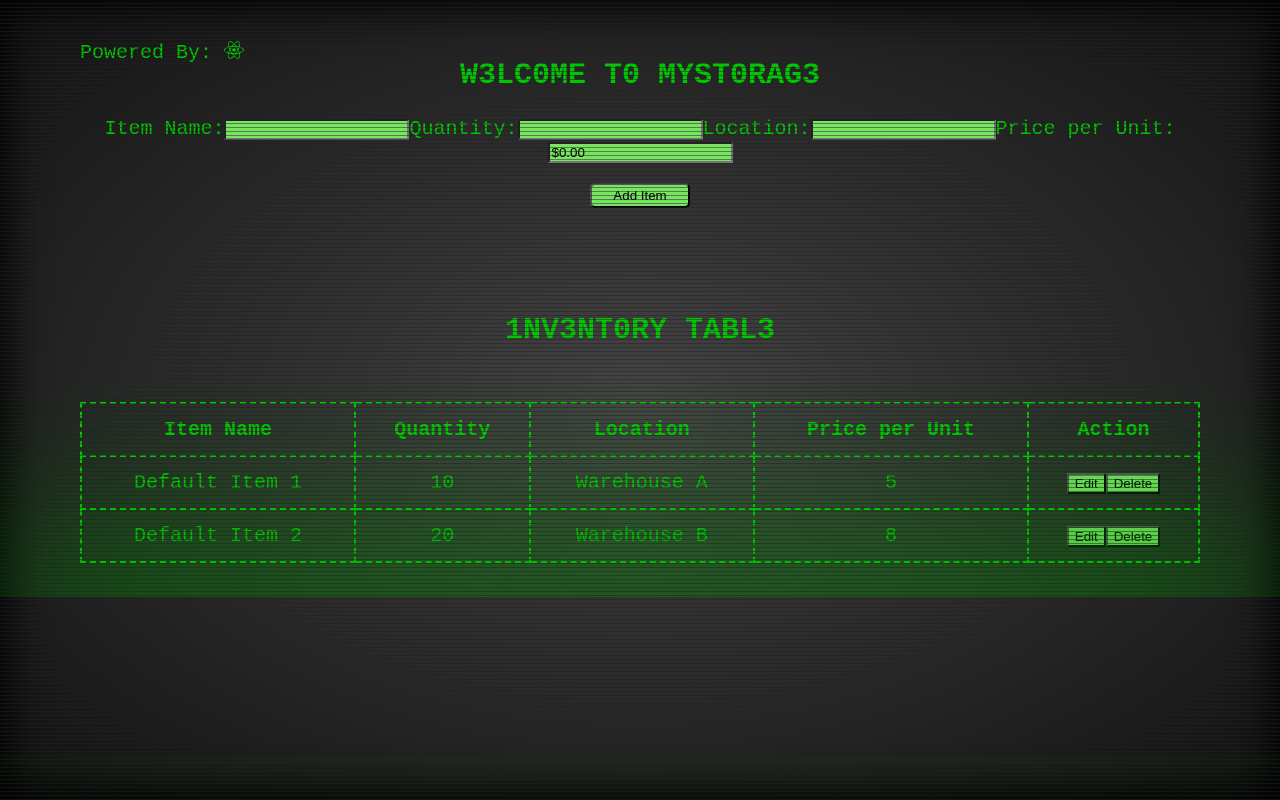
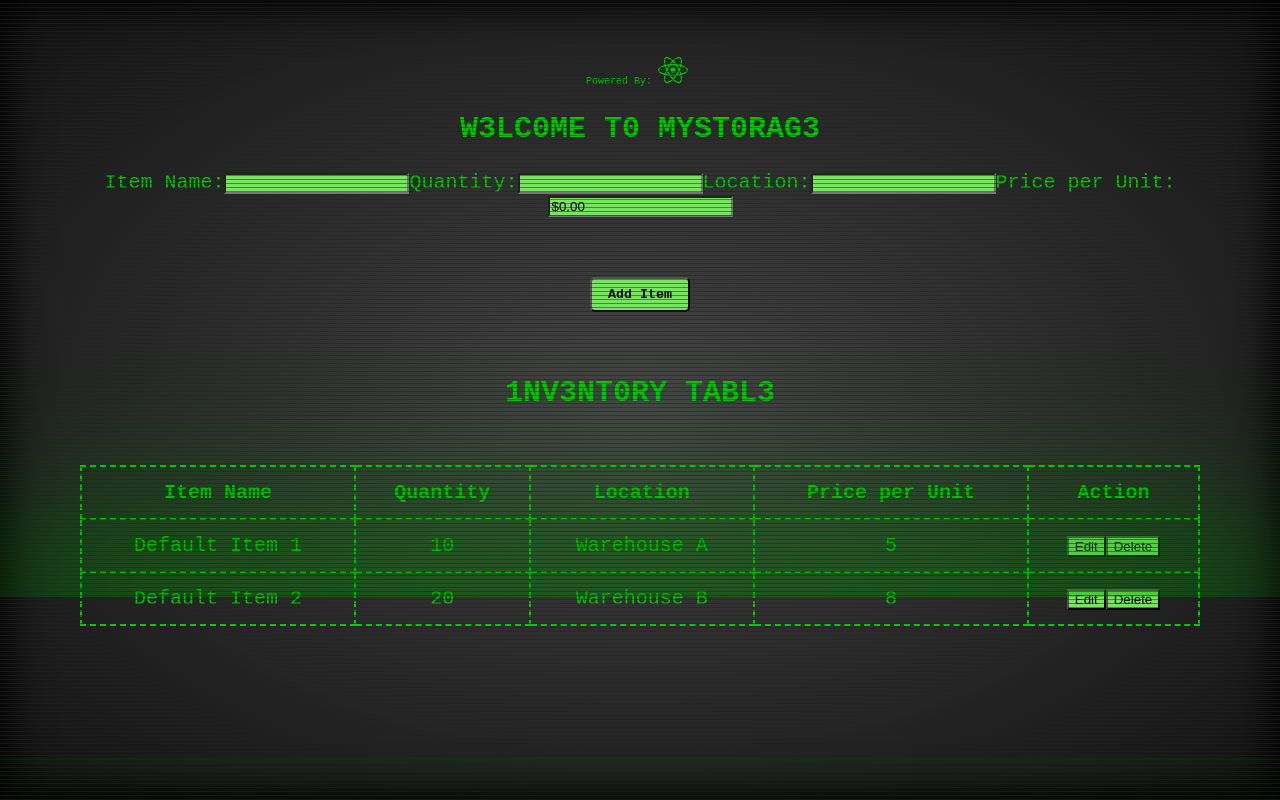
Before and after one commit to Lopez4163/storageApp2.0, a React (Vite) app in the folder storage3.0/: page / in a window 1280 px wide. Built offline with nearby package versions, Linux system fonts and the light colour scheme.

Commit message:
layout complete working on button animation next

```diff
--- a/storage3.0/src/App.css
+++ b/storage3.0/src/App.css
@@ -388,16 +388,20 @@ table th, table td {
 }
 
 .powered-by {
-  padding-bottom: 50px;
-  margin-top: -50px;
+  padding-bottom: 90px;
+  margin-top: -35px;
 }
 
 .powered-by-text {
+  font-size: 18px;
   text-align: left;
   margin-top: 10px;
+  text-align: center;
+  font-size: 10px;
 }
 
 .icon {
+        height: 30px;
 
 }
 
@@ -406,12 +410,17 @@ table th, table td {
 .add-item-button {
   margin-top: 20px; /* Adjust as needed for spacing */
   text-align: center; /* Center the button within its container */
+  position: relative;
+  top: 40px;
 }
 
 .add-item-button button {
   border-radius: 5px;
-  height: 25px;
+  height: 35px;
   width: 100px;
+  font-family: "Fira Mono", monospace;
+  font-weight: bold ;
+
 }
 
 
```
